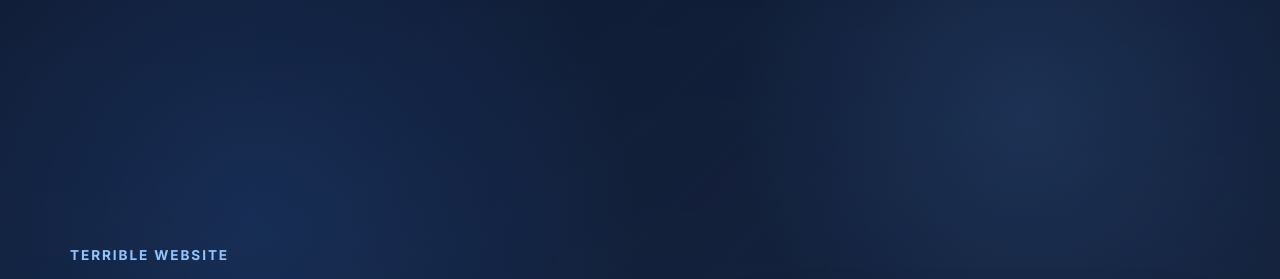
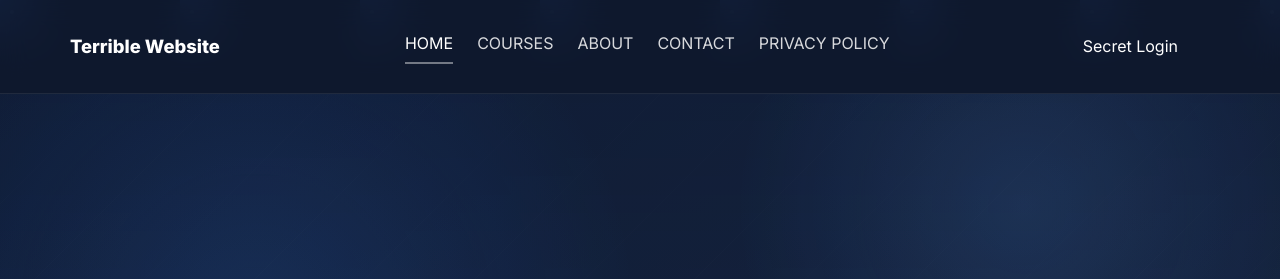
Before and after one commit to Terriblewebsitemaker/Games-Wesite, a Flask app: page / in a window 1280 px wide. Shown: the top 279 px of the page. Run offline with Flask 3, Linux system fonts and the light colour scheme.

Commit message:
i updated header

```diff
--- a/templates/index.html
+++ b/templates/index.html
@@ -11,7 +11,26 @@
   <link rel="stylesheet" href="{{ url_for('static', filename='css/styles.css') }}">
 </head>
 <body>
-
+  <header class="site-header">
+    <div class="container header-inner">
+      <a class="brand" href="#home">Terrible Website</a>
+      <button id="mobileToggle" class="menu-toggle" aria-label="Toggle navigation" aria-expanded="false">
+        <span></span>
+        <span></span>
+        <span></span>
+      </button>
+      <nav class="main-nav" aria-label="Primary navigation">
+        <a href="#home" class="active">HOME</a>
+        <a href="#courses">COURSES</a>
+        <a href="#about">ABOUT</a>
+        <a href="#contact">CONTACT</a>
+        <a href="#privacy">PRIVACY POLICY</a>
+      </nav>
+      <div class="header-actions">
+        <button id="loginBtn" class="btn btn-outline">Secret Login</button>
+      </div>
+    </div>
+  </header>
 
   <main>
     <section class="hero" id="home">
```
